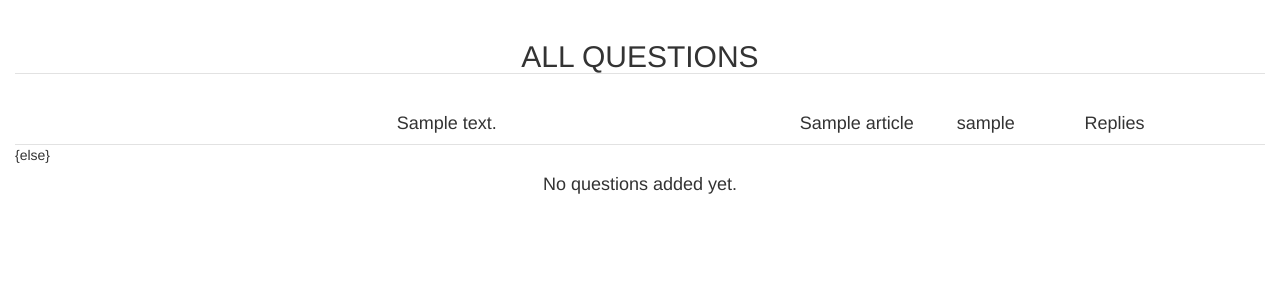
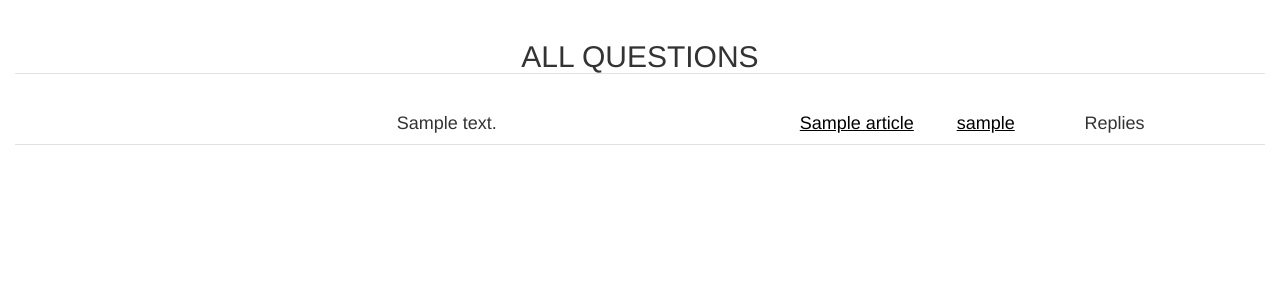
Before and after one commit to ekpo-d/progressMap, a Flask app: template progressMap/templates/questions.html in a window 1280 px wide. Shown: the part 52-352 px from the top of the page. Run offline with Flask 2, Linux system fonts and the light colour scheme; the template is opened without the code that fills it: most values are stand-ins (such as "Sample title", 1, 10 or a date in 2020); some libraries are stand-ins or nearby versions.

Commit message:
updated question views and template

```diff
--- a/progressMap/questions/views.py
+++ b/progressMap/questions/views.py
@@ -7,7 +7,7 @@ from .. import models
 @questions.route('/')
 def show():
 	allQuestions = models.getFromDb2(models.Questions, 6)
-	return render_template('questions.html', allQuestions)
+	return render_template('questions.html', allQuestions=allQuestions)
 
 @questions.route('/ask', methods=['GET', 'POST'])
 @login_required
--- a/progressMap/templates/questions.html
+++ b/progressMap/templates/questions.html
@@ -20,13 +20,21 @@ QUESTIONS
 	<h2 class="text-center b-down">ALL QUESTIONS</h2>
 	<br />
 	{% for question in allQuestions%}
-	<section class="b-down message text-center">
-		<h4 class="messageCol">{{ question.message }}</h4>
-		<h4>{{ question.article.title }}</h4>
-		<h4>{{ question.user.username }}</h4>
+	<section class="b-down message text-center underline">
+		<h4 class="messageCol">{{ question.message.capitalize() }}</h4>
+		<h4>
+			<a href="{{ url_for('articles.show', page = question.article.title) }}">
+				{{ question.article.title.capitalize() }}
+			</a>
+		</h4>
+		<h4>
+			<a href="{{ url_for('user.userPage', username = question.user.username) }}">
+				{{ question.user.username }}
+			</a>
+		</h4>
 		<h4> Replies</h4>
 	</section>
-	{else}
+	{% else %}
 		<h4 class="text-center">No questions added yet.</h4>
 	{% endfor %}
 	</section>
```
